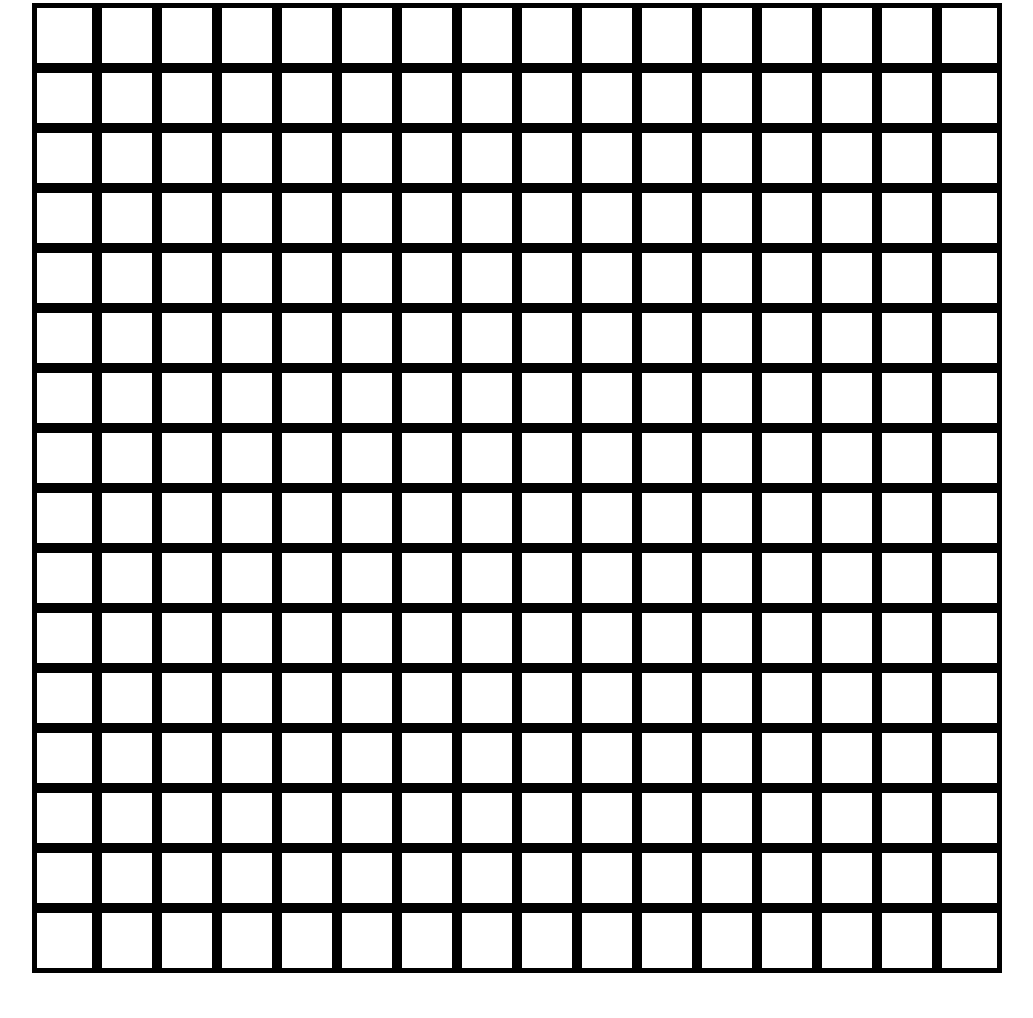
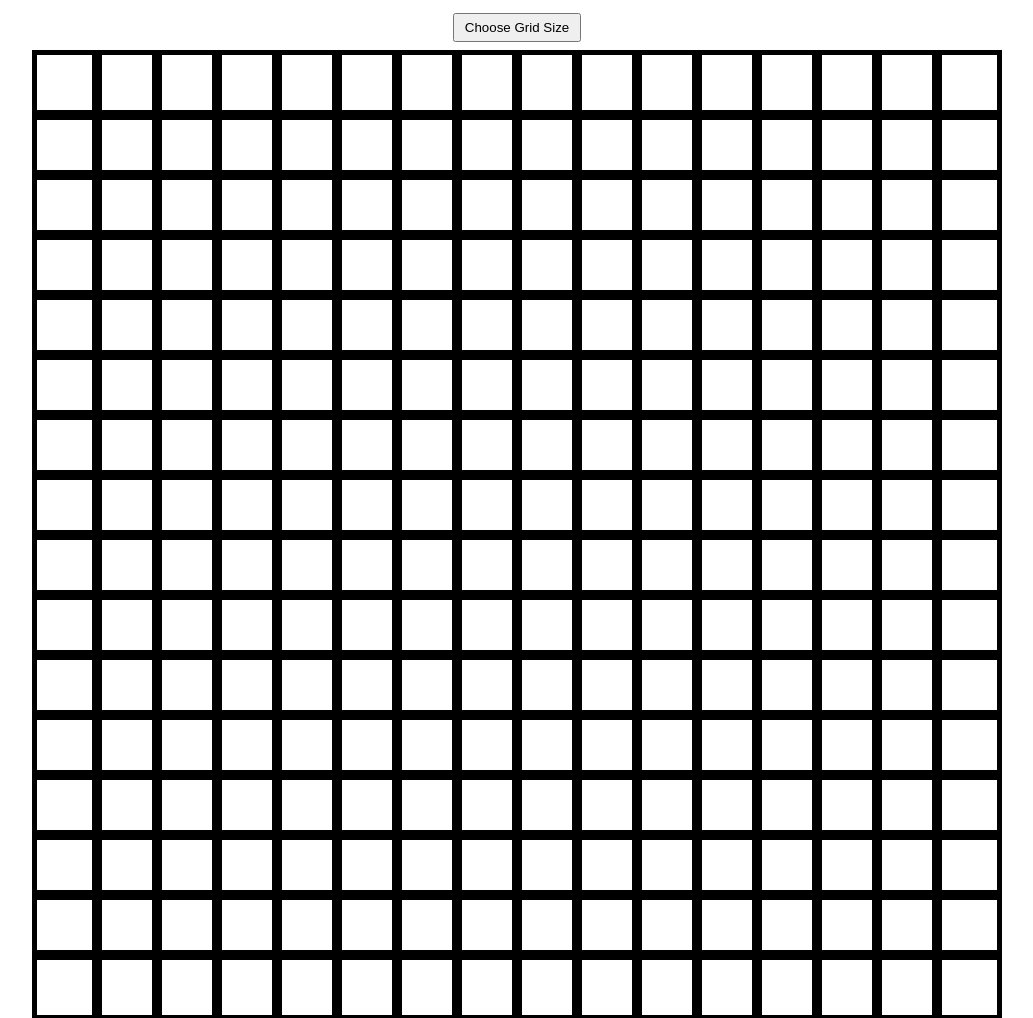
Before and after one commit to youngj4/etchasketch, a plain HTML site: page Index.html in a window 1280 px wide. Shown: the top 1018 px of the page, without its empty margins (123-1156 px from the left). Before the commit the page ends 976 px from the top, so only its background shows below. Drawn offline with Linux system fonts and the light colour scheme.

Commit message:
add button for user input

```diff
--- a/Index.html
+++ b/Index.html
@@ -8,6 +8,7 @@
 </head>
 
 <body>
+    <button id="user-input">Choose Grid Size</button>
     <div id="container">
 
     </div>
--- a/stylesheet.css
+++ b/stylesheet.css
@@ -1,6 +1,7 @@
 body {
     display: flex;
-    justify-content: center;
+    flex-direction: column;
+    align-items: center;
     flex-wrap: row wrap;
 }
 
@@ -21,3 +22,12 @@ body {
     width: 60px;
     flex: 1 1 auto;
 }
+
+#user-input {
+    margin-top: 5px;
+    margin-bottom: 13px;
+    padding-left: 10px;
+    padding-right: 10px;
+    padding-top: 5px;
+    padding-bottom: 5px;
+}
```
